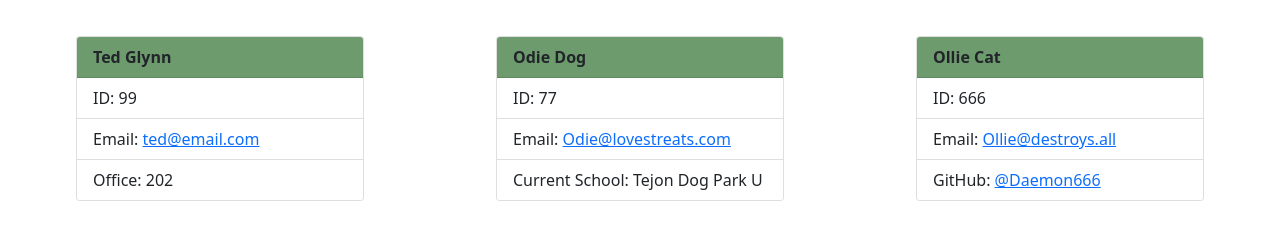
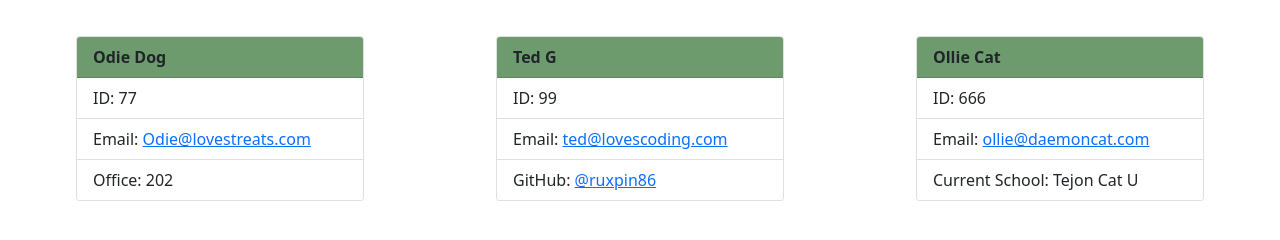
Before and after one commit to ruxpin86/code-team-ASSEMBLE, a website: page dist/index.html in a window 1280 px wide. Shown: the part 218-458 px from the top of the page. Drawn offline with nearby package versions, Linux system fonts and the light colour scheme.

```diff
--- a/dist/index.html
+++ b/dist/index.html
@@ -23,32 +23,32 @@
             <h1 class="display-5 d-flex justify-content-center">Team Roster</h1><br>
             <section style="margin: 10px; display: flex; justify-content: center; justify-content: space-around;"><div class="card" style="width: 18rem;">
     <div style="background-color:rgb(109, 155, 109); font-weight: bolder;" class="card-header">
-      Ted Glynn
+      Odie Dog
     </div>
       <ul class="list-group list-group-flush">
-        <li class="list-group-item">ID: 99</li>
-        <li class="list-group-item">Email: <a href="mailto:ted@email.com">ted@email.com</a></li>
+        <li class="list-group-item">ID: 77</li>
+        <li class="list-group-item">Email: <a href="mailto:Odie@lovestreats.com">Odie@lovestreats.com</a></li>
         <li class="list-group-item">Office: 202</li>
       </ul>
     </div> <div class="card" style="width: 18rem;">
     <div style="background-color:rgb(109, 155, 109); font-weight: bolder;" class="card-header">
-      Odie Dog
+      Ted G
     </div>
     <ul class="list-group list-group-flush">
-      <li class="list-group-item">ID: 77</li>
-      <li class="list-group-item">Email: <a href="mailto:Odie@lovestreats.com">Odie@lovestreats.com</a></li>
-      <li class="list-group-item">Current School: Tejon Dog Park U</li>
+      <li class="list-group-item">ID: 99</li>
+      <li class="list-group-item">Email: <a href="mailto:ted@lovescoding.com">ted@lovescoding.com</a></li>
+      <li class="list-group-item">GitHub: <a href="https://github.com/ruxpin86" target="_blank">@ruxpin86</a></li>
     </ul>
-</div> <div class="card" style="width: 18rem;">
+    </div> <div class="card" style="width: 18rem;">
     <div style="background-color:rgb(109, 155, 109); font-weight: bolder;" class="card-header">
       Ollie Cat
     </div>
     <ul class="list-group list-group-flush">
       <li class="list-group-item">ID: 666</li>
-      <li class="list-group-item">Email: <a href="mailto:Ollie@destroys.all">Ollie@destroys.all</a></li>
-      <li class="list-group-item">GitHub: <a href="https://github.com/Daemon666" target="_blank">@Daemon666</a></li>
+      <li class="list-group-item">Email: <a href="mailto:ollie@daemoncat.com">ollie@daemoncat.com</a></li>
+      <li class="list-group-item">Current School: Tejon Cat U</li>
     </ul>
-    </div> </section>
+</div> </section>
                   </main>
 
         </body>
```
Also changed, not shown: README.md, 1 other file.
